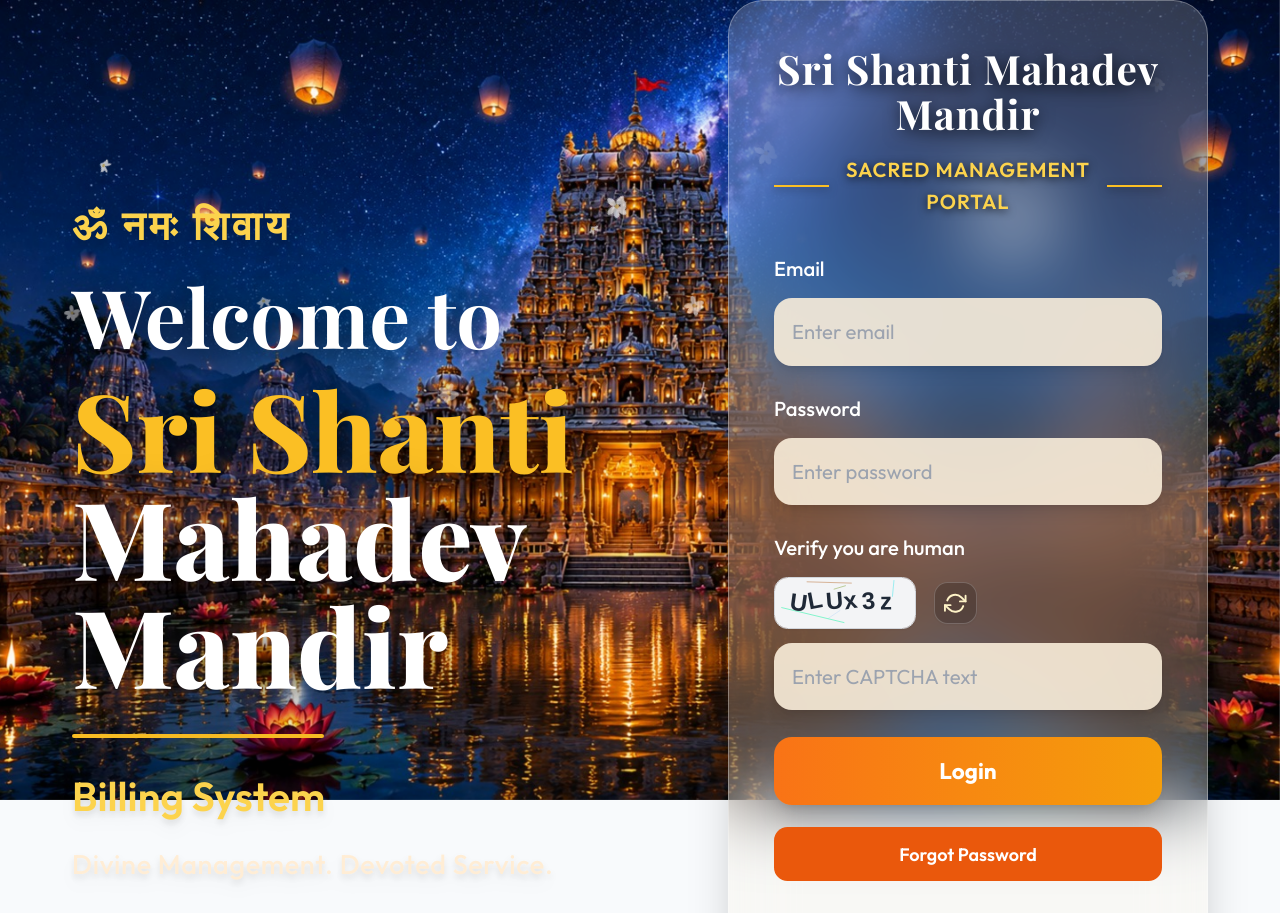
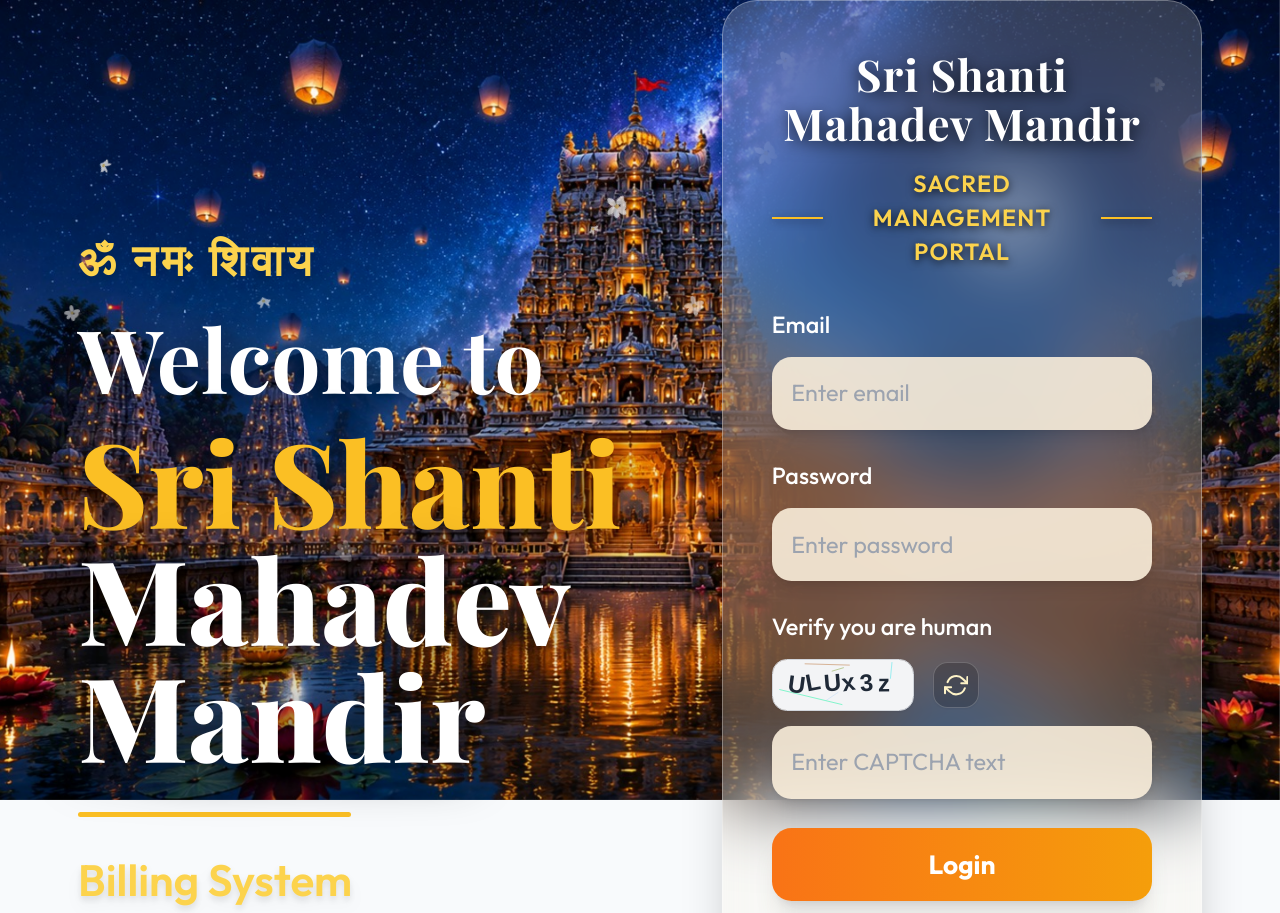
Before and after one commit to soumyabelli/Temple-billing-system, a React (Vite) app in the folder frontend/: page /auth-login in a window 1280 px wide. Shown: the top 913 px of the page. Built offline with nearby package versions, Linux system fonts and the light colour scheme; a web font is replaced by a local one.

Commit message:
font size increase

```diff
--- a/frontend/src/index.css
+++ b/frontend/src/index.css
@@ -17,7 +17,7 @@
 }
 
 html {
-  font-size: 18px;
+  font-size: 19.5px !important;
   scroll-behavior: smooth;
 }
 
@@ -26,6 +26,8 @@ body {
   font-family: 'Outfit', sans-serif;
   background-color: var(--bg-primary);
   color: var(--text-primary);
+  font-size: 1rem;
+  line-height: 1.6;
   -webkit-font-smoothing: antialiased;
   -moz-osx-font-smoothing: grayscale;
 }
@@ -84,7 +86,52 @@ h1, h2, h3, h4, h5, h6 {
   @apply bg-slate-400 dark:bg-slate-500;
 }
 
-/* Animations from previous CSS */
+/* GLOBAL ENHANCED FONT SIZES FOR THE ENTIRE PROJECT */
+.text-xs {
+  font-size: 0.85rem !important; /* ~16.5px */
+}
+
+.text-sm {
+  font-size: 0.95rem !important; /* ~18.5px */
+}
+
+.text-base {
+  font-size: 1.05rem !important; /* ~20.5px */
+}
+
+.text-lg {
+  font-size: 1.2rem !important; /* ~23.4px */
+}
+
+.text-xl {
+  font-size: 1.35rem !important; /* ~26.3px */
+}
+
+.text-2xl {
+  font-size: 1.65rem !important; /* ~32.1px */
+}
+
+.text-3xl {
+  font-size: 2.1rem !important; /* ~41px */
+}
+
+table, th, td {
+  font-size: 0.98rem;
+}
+
+th {
+  font-size: 0.95rem;
+}
+
+button, input, select, textarea {
+  font-size: 0.98rem;
+}
+
+label {
+  font-size: 0.95rem;
+}
+
+/* Animations */
 @keyframes bellSwing {
   0%, 50%, 100% { transform: rotate(0deg); }
   25% { transform: rotate(12deg); }
```
